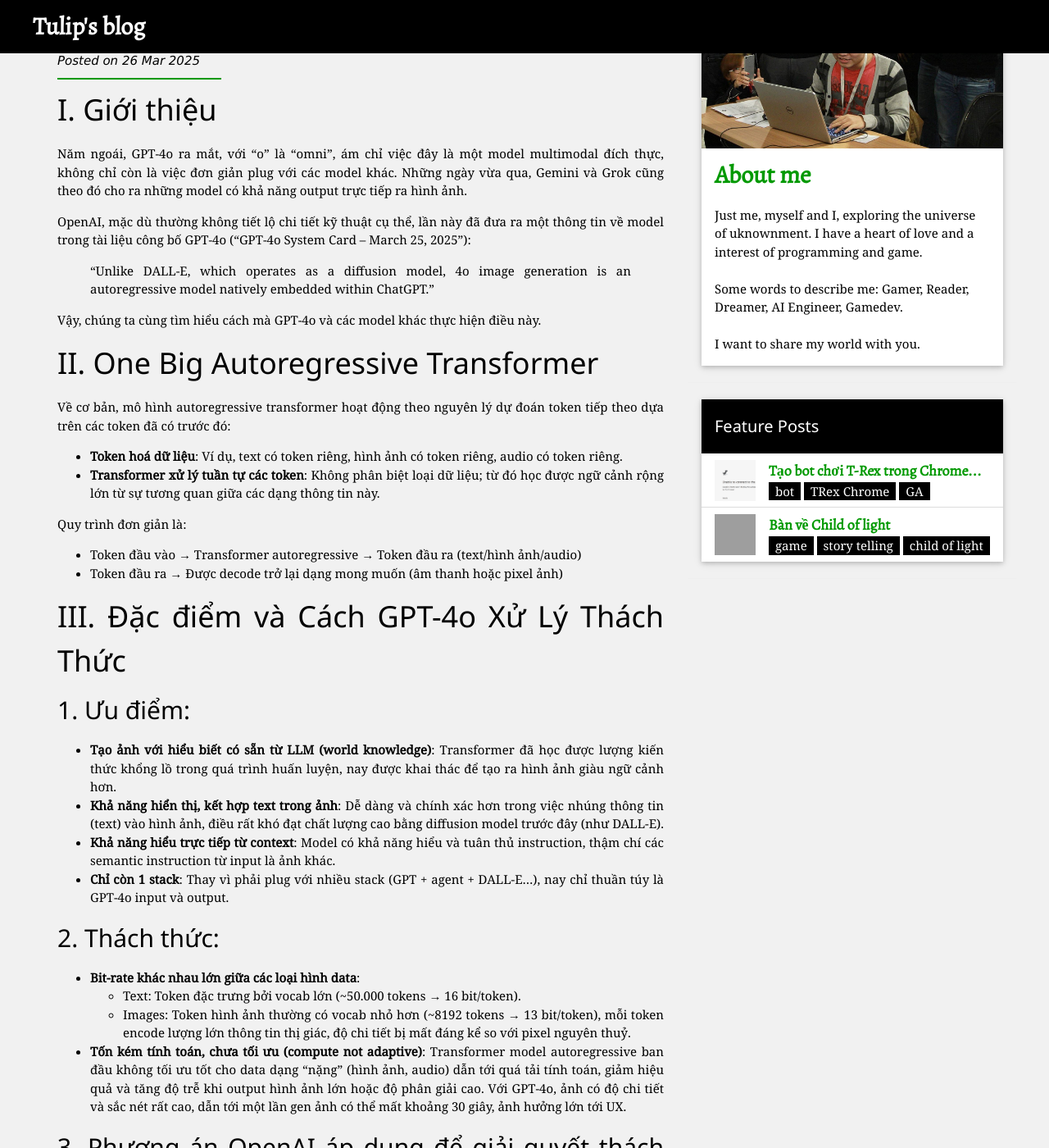
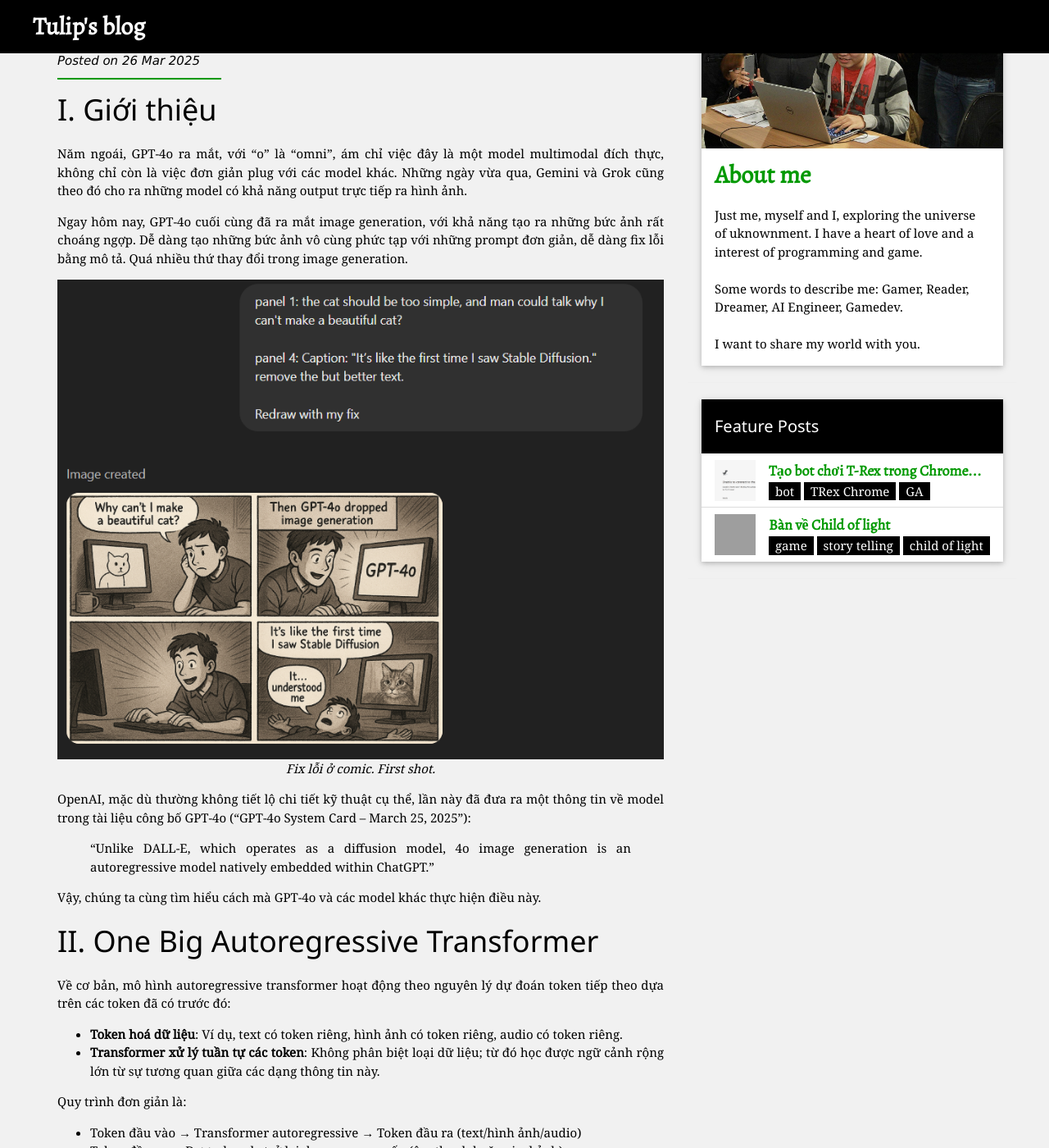
Before and after one commit to Tulip4attoo/Tulip4attoo.github.io, a Jekyll site: the page built from _posts/2025-03-26-Truly-multimodal.md, in a window 1280 px wide and 1400 px high, scrolled down 260 px. Shown: the whole window at 82% size. Built offline with Jekyll 4.4.1, drawn with Linux system fonts in a browser that asks for light colours; comment, search, counter and statistics services are not loaded; some of the changed text lies outside the part shown.

Commit message:
add imgs

```diff
--- a/_posts/2025-03-26-Truly-multimodal.md
+++ b/_posts/2025-03-26-Truly-multimodal.md
@@ -10,6 +10,13 @@
 # I. Giới thiệu
 
 Năm ngoái, GPT-4o ra mắt, với "o" là "omni", ám chỉ việc đây là một model multimodal đích thực, không chỉ còn là việc đơn giản plug với các model khác. Những ngày vừa qua, Gemini và Grok cũng theo đó cho ra những model có khả năng output trực tiếp ra hình ảnh.
+
+Ngay hôm nay, GPT-4o cuối cùng đã ra mắt image generation, với khả năng tạo ra những bức ảnh rất choáng ngợp. Dễ dàng tạo những bức ảnh vô cùng phức tạp với những prompt đơn giản, dễ dàng fix lỗi bằng mô tả. Quá nhiều thứ thay đổi trong image generation.
+
+<div align="center">
+  <img src="../assets/img/truly-multimodal/comic.png" width="100%"><br>
+  <i>Fix lỗi ở comic. First shot.</i>
+</div>
 
 OpenAI, mặc dù thường không tiết lộ chi tiết kỹ thuật cụ thể, lần này đã đưa ra một thông tin về model trong tài liệu công bố GPT-4o ("GPT-4o System Card – March 25, 2025"):
 
@@ -29,7 +36,14 @@
 - Token đầu vào → Transformer autoregressive → Token đầu ra (text/hình ảnh/audio)
 - Token đầu ra → Được decode trở lại dạng mong muốn (âm thanh hoặc pixel ảnh)
 
-# III. Đặc điểm và Cách GPT-4o Xử Lý Thách Thức
+# III. Một số đặc điểm chính của GPT-4o mới
+
+OpenAI thậm chí còn tung 1 hình ảnh về đặc điểm cơ bản của việc tích hợp output hình ảnh vào LLM
+
+<div align="center">
+  <img src="../assets/img/truly-multimodal/properties.png" width="100%"><br>
+  <i>Các đặc điểm của GPT-4o</i>
+</div>
 
 ## 1. Ưu điểm:
 
```
Also changed, not shown: assets/img/truly-multimodal/comic.png (added), assets/img/truly-multimodal/properties.png (added).
